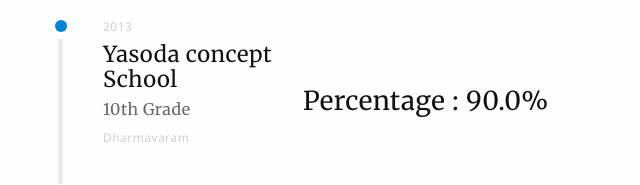
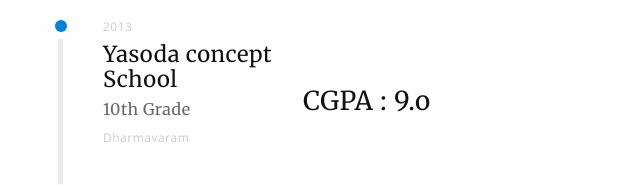
Before and after one commit to Gsairamcharan/Gsairamcharan.github.io, a plain HTML site: page index.html in a window 1280 px wide. Shown: the part 1524-1709 px from the top of the page, without its empty margins (347-987 px from the left). Drawn offline with nearby package versions, Linux system fonts and the light colour scheme.

Commit message:
Update index.html

```diff
--- a/index.html
+++ b/index.html
@@ -234,7 +234,7 @@
                             </div><!-- / timeline-info -->
                             <div class="col-md-9 timeline-details">
                                 <p><br><br><br>
-                                <h3>Percentage : 90.0%</h3>
+                                <h3>CGPA : 9.o</h3>
                                 </p>
                             </div><!-- / timeline-details -->
                         </div><!-- / row -->
```
